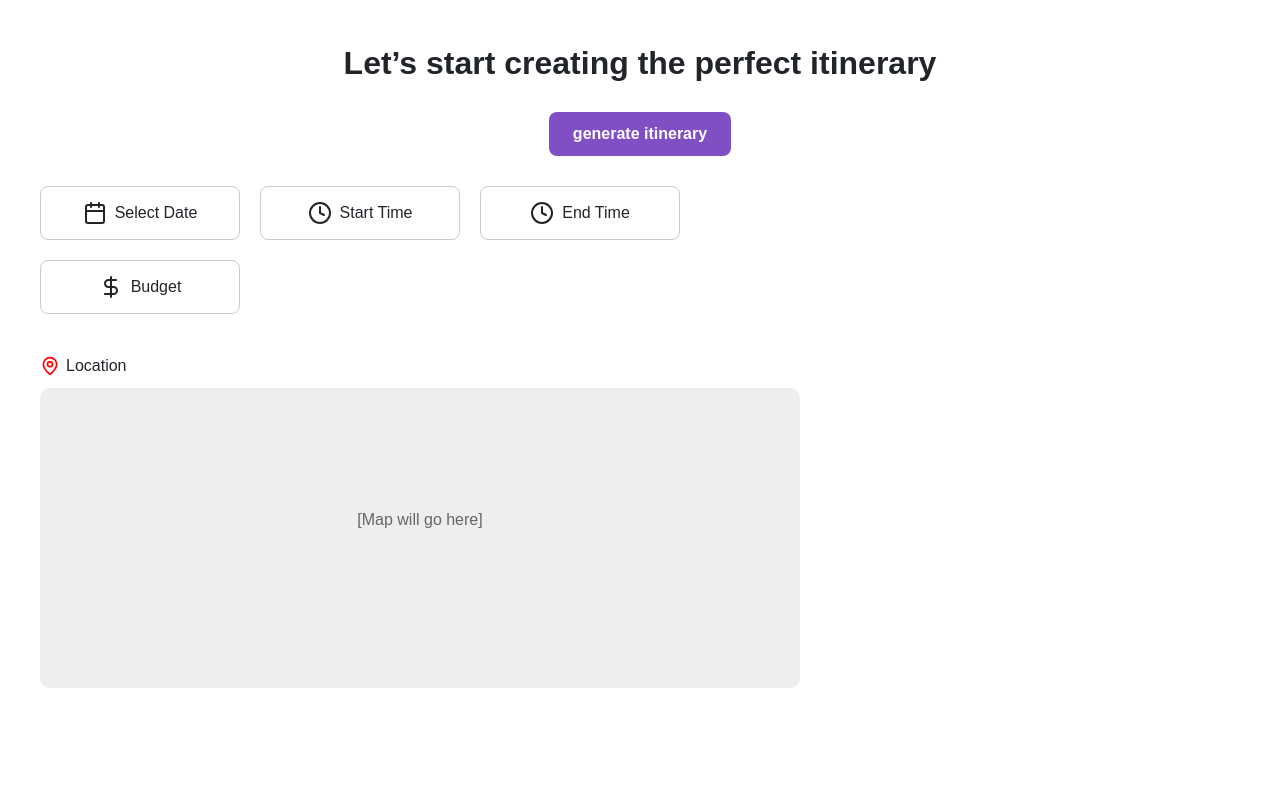
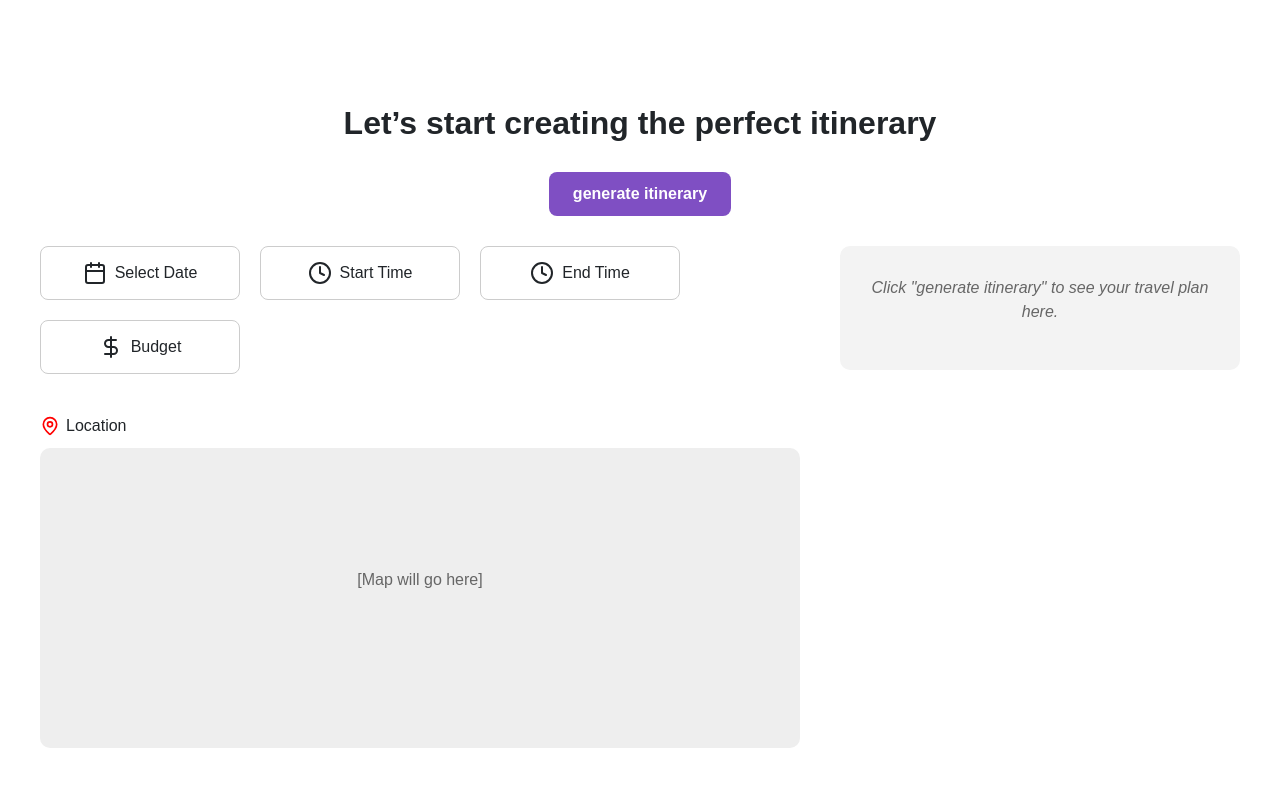
Before and after one commit to Jmjmorelli/smart-trip-optimizer, a React (Vite) app in the folder client/: page /home in a window 1280 px wide. Shown: the top 786 px of the page. Built offline with nearby package versions, Linux system fonts and the light colour scheme.

Commit message:
Home page update
hahahaha

```diff
--- a/client/src/components/Home.jsx
+++ b/client/src/components/Home.jsx
@@ -76,7 +76,7 @@ const HomePage = () => {
   };
 
   return (
-    <div id="home-page" style={{ maxWidth: '1400px', margin: '0 auto', padding: '100px 40px 60px', fontFamily: 'Arial' }}>
+    <div id="home-page" style={{ maxWidth: '1400px', margin: '0 auto', padding: '160px 40px 60px', fontFamily: 'Arial' }}>
       <h1 id="page-title" style={{ textAlign: 'center', fontSize: '2rem', fontWeight: 'bold', marginBottom: '30px' }}>
         Let’s start creating the perfect itinerary
       </h1>
@@ -138,20 +138,24 @@ const HomePage = () => {
 
         {/* RIGHT SIDE */}
         <div id="itinerary-column" style={{ flex: 1, maxWidth: '400px' }}>
-          {itinerary && (
-            <div id="itinerary-box" style={{ backgroundColor: '#fff', padding: '20px', borderRadius: '10px', boxShadow: '0 0 5px rgba(0,0,0,0.1)', marginTop: '40px' }}>
+          {!itinerary ? (
+            <div style={{ backgroundColor: '#f3f3f3', padding: '30px', borderRadius: '10px', textAlign: 'center', color: '#666' }}>
+              <p style={{ fontSize: '16px', fontStyle: 'italic' }}>Click "generate itinerary" to see your travel plan here.</p>
+            </div>
+          ) : (
+            <div id="itinerary-box" style={{ backgroundColor: '#fff', padding: '20px', borderRadius: '10px', boxShadow: '0 0 5px rgba(0,0,0,0.1)', marginTop: '10px' }}>
               <div id="itinerary-header" style={{ display: 'flex', justifyContent: 'space-between', alignItems: 'center', marginBottom: '20px' }}>
                 <div>
                   <h2 style={{ margin: 0 }}>{itinerary.location} Itinerary</h2>
                   <p style={{ fontSize: '14px', color: '#666' }}>{itinerary.startTime} - {itinerary.endTime}</p>
                 </div>
-                <button id="redo-button" onClick={handleRedo} style={{ border: 'none', background: 'none', color: '#555', cursor: 'pointer' }}>
+                <button onClick={handleRedo} style={{ border: 'none', background: 'none', color: '#555', cursor: 'pointer' }}>
                   <RotateCcw size={16} style={{ marginRight: '4px' }} /> redo
                 </button>
               </div>
-              <ul id="itinerary-list" style={{ paddingLeft: '0', listStyle: 'none' }}>
+              <ul style={{ paddingLeft: '0', listStyle: 'none' }}>
                 {itinerary.activities.map((activity, index) => (
-                  <li key={index} className="itinerary-item" style={{ marginBottom: '12px', display: 'flex', alignItems: 'flex-start' }}>
+                  <li key={index} style={{ marginBottom: '12px', display: 'flex', alignItems: 'flex-start' }}>
                     <Clock size={16} style={{ marginRight: '8px', marginTop: '2px', color: '#aaa' }} />
                     <span>{activity.startTime} - {activity.endTime}: {activity.activity}{activity.optional && ' (optional)'}</span>
                   </li>
```
